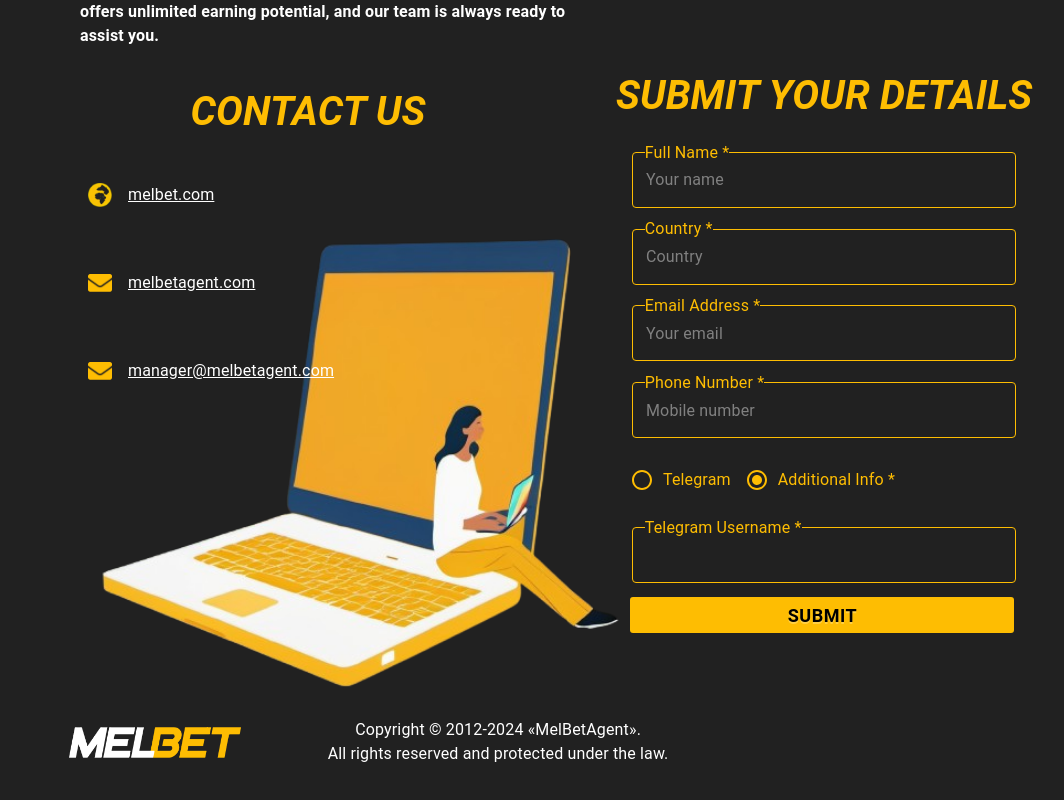
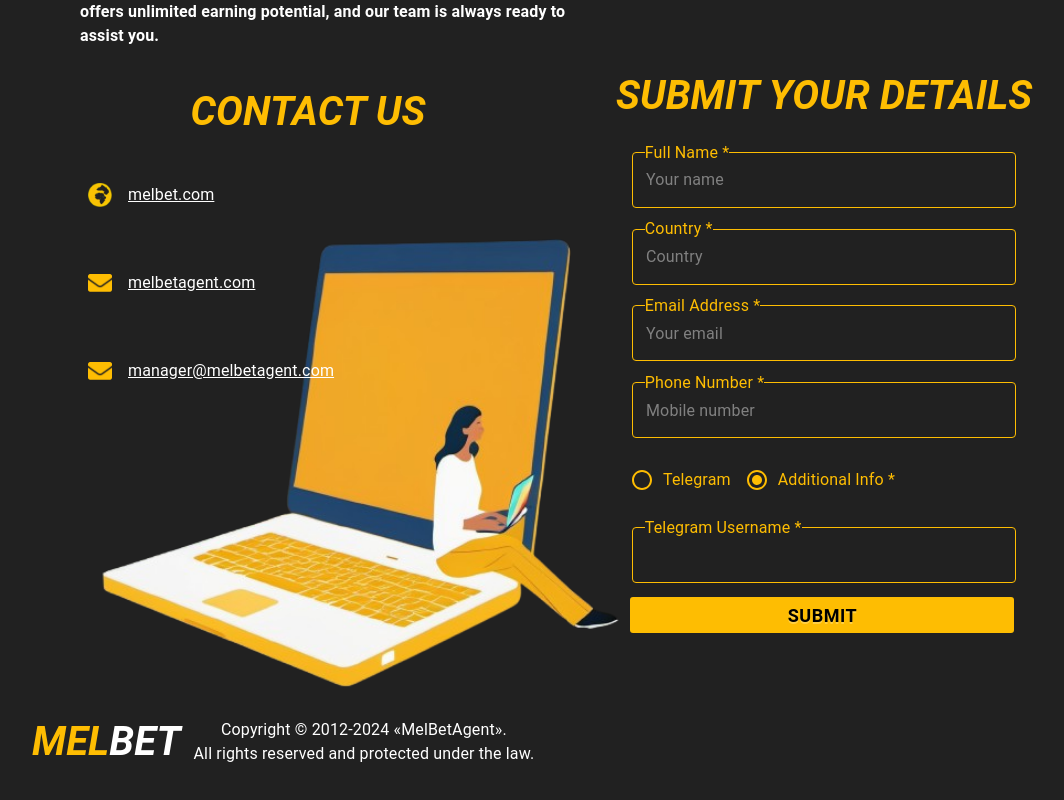
Before and after one commit to Emitaz-pias/melagent, a React (Create React App) app: page / in a window 1280 px wide. Shown: the part 2666-3466 px from the top of the page, without its empty margins (56-1120 px from the left). Built offline with nearby package versions, Linux system fonts and the light colour scheme.

Commit message:
packeage n

```diff
--- a/package.json
+++ b/package.json
@@ -1,5 +1,5 @@
 {
-  "name": "agent-shop",
+  "name": "melbet-agent",
   "version": "0.1.0",
   "private": true,
   "dependencies": {
--- a/src/AppRoutes.jsx
+++ b/src/AppRoutes.jsx
@@ -23,3 +23,7 @@
     };
 
     export default AppRoutes;
+
+
+    // pss s+>qiB9N*#7EN~EM3+Nb
+    // ssh root@145.223.22.184
--- a/src/pages/home/Homepage.jsx
+++ b/src/pages/home/Homepage.jsx
@@ -8,7 +8,6 @@
 import submitApplication from '../../images/submitApplication.png'
 import website from '../../images/website.png'
 import email from '../../images/email.png'
-import logo from '../../images/logo.png'
 import './SubmitForm'
 import SubmitForm from './SubmitForm'
 import { useRef } from 'react';
@@ -187,7 +186,7 @@
         </Grid>
 
          <Box sx={{ display: 'inline-flex', marginTop:{lg:'-7em'},justifyContent:{lg:'space-around',xs:'center'},alignItems:'center',flexWrap:{lg:'nowrap',xs:'wrap'} }}>
-            <Box component='img' sx={{ width:{lg:'25%',xs:'30%'} }} src={logo}></Box>
+         <Box fontSize='2.5em' fontWeight={'bold'} fontStyle={'italic'} > <Box component={'span'} color={'#FEBD02'}> MEL</Box><Box component={'span'}>BET</Box> </Box>
              <Box  component="p" sx={{ margin: '0.8em',textAlign:'center' }}>
               {translations.homepage.footer1}
              <br />
```
